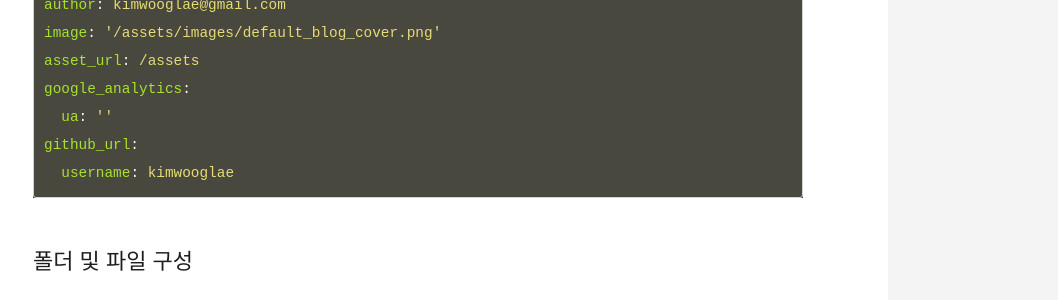
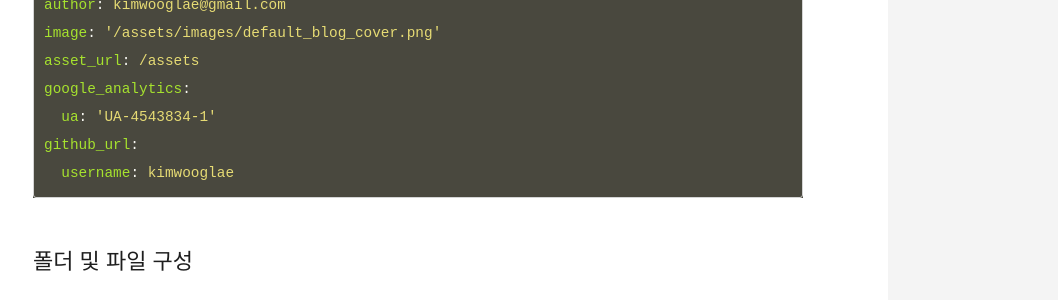
Before and after one commit to kimwooglae/kimwooglae.github.io, a Jekyll site: the page built from _posts/2018-02-13-setup.md, in a window 1280 px wide and 900 px high, scrolled down 3259 px. Shown: the part 151-451 px from the top of the window, without its empty margins (222-1280 px from the left). Built offline with Jekyll 4.4.1, drawn with Linux system fonts in a browser that asks for light colours; some web fonts are replaced.

Commit message:
google ua

````diff
--- a/_config.yml
+++ b/_config.yml
@@ -53,6 +53,6 @@ author: kimwooglae@gmail.com
 image: '/assets/images/default_blog_cover.png'
 asset_url: /assets
 google_analytics:
-  ua: ''
+  ua: 'UA-4543834-1'
 github_url:
   username: kimwooglae
--- a/_posts/2018-02-13-setup.md
+++ b/_posts/2018-02-13-setup.md
@@ -99,7 +99,7 @@ author: kimwooglae@gmail.com
 image: '/assets/images/default_blog_cover.png'
 asset_url: /assets
 google_analytics:
-  ua: ''
+  ua: 'UA-4543834-1'
 github_url:
   username: kimwooglae
 ```
````
